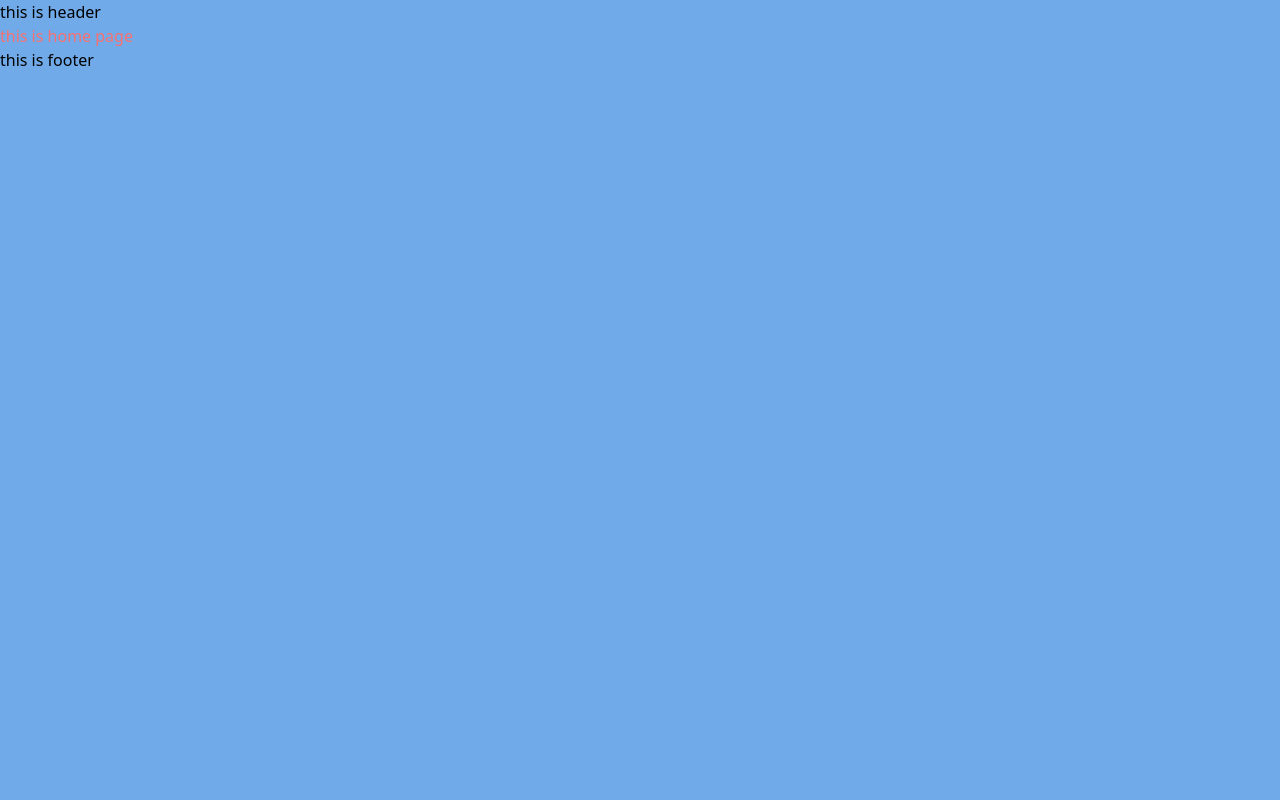
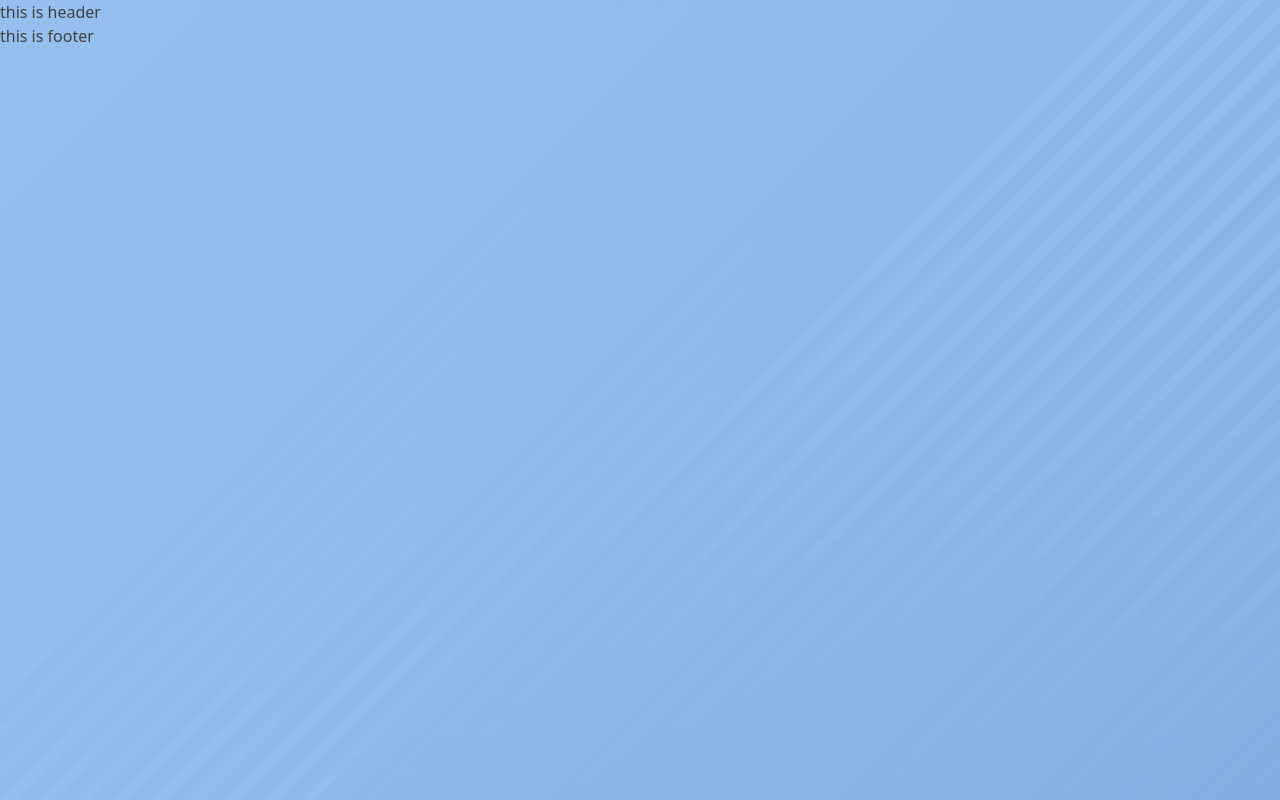
Before and after one commit to soufi-learn/home-land, a Next.js app: page / in a window 1280 px wide. Built offline with nearby package versions, Linux system fonts and the light colour scheme.

Commit message:
add backdrop image in home page

```diff
--- a/pages/index.js
+++ b/pages/index.js
@@ -1,4 +1,5 @@
 import Head from "next/head";
+import Image from "next/image";
 
 export default function Home() {
   return (
@@ -9,7 +10,12 @@
         <meta name="viewport" content="width=device-width, initial-scale=1" />
         <link rel="icon" href="/favicon.ico" />
       </Head>
-      <h1 className="text-red-400">this is home page</h1>
+      <Image
+        src="/images/backdrop.svg"
+        width={500}
+        height={300}
+        className="w-full fixed top-0 right-0"
+      />
     </>
   );
 }
```
